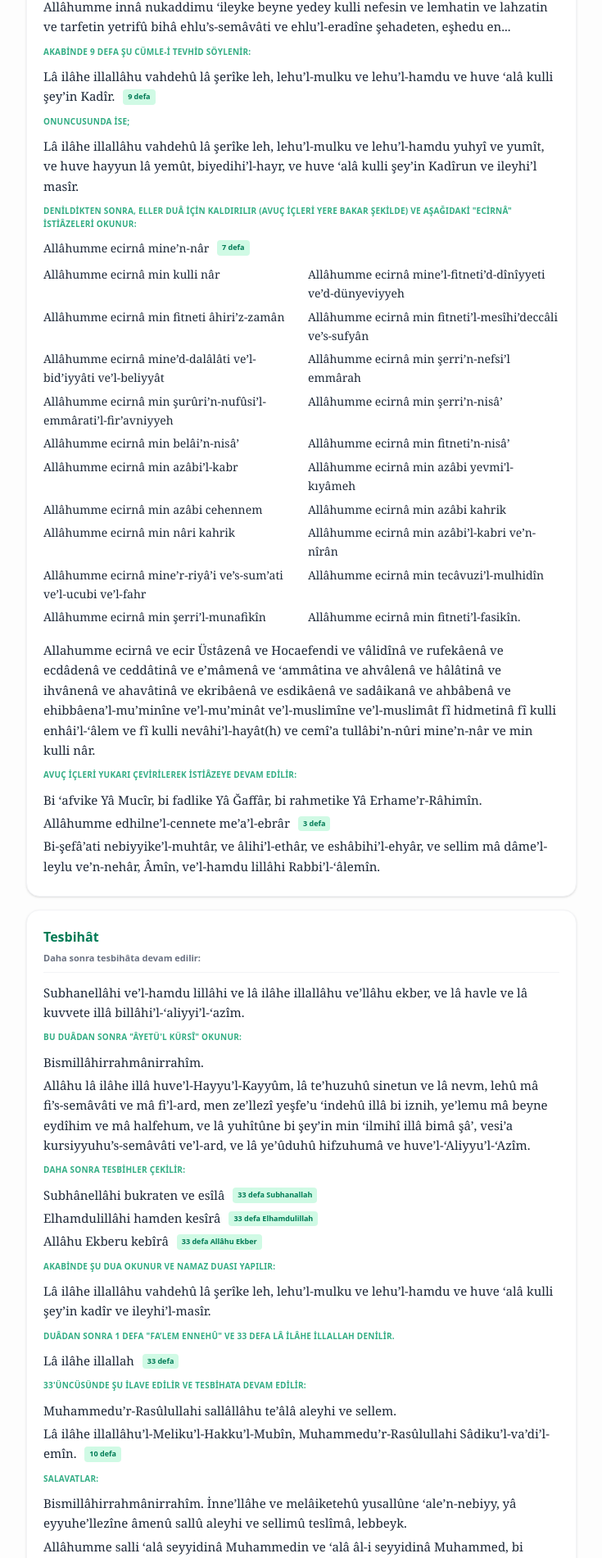
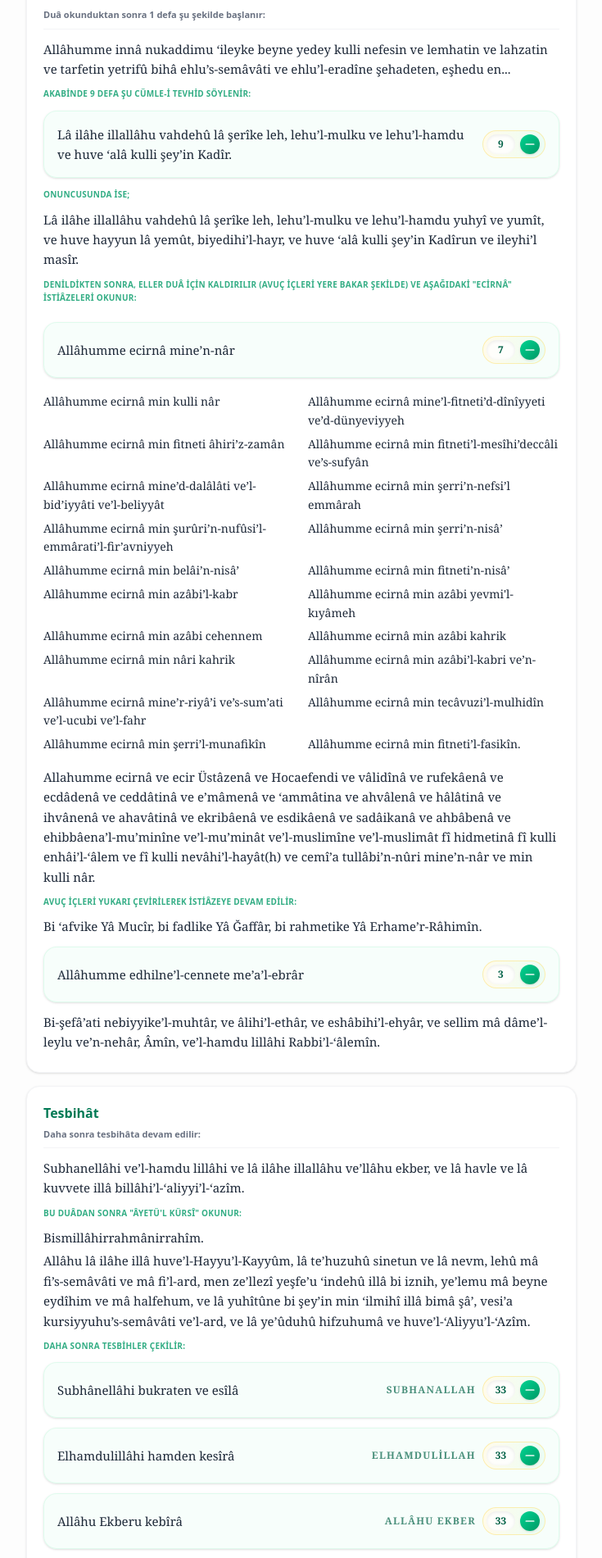
Before and after one commit to imdatce/readcircle-frontend, a Next.js app: page /resources/tesbihat in a window 1280 px wide. Shown: the part 820-2721 px from the top of the page at 82% size, without its empty margins (272-1007 px from the left). Built offline with nearby package versions, Linux system fonts and the light colour scheme.

Commit message:
added zikirmatik to tesbihat

```diff
--- a/app/resources/tesbihat/page.tsx
+++ b/app/resources/tesbihat/page.tsx
@@ -33,10 +33,105 @@ const SectionCard = ({
   </div>
 );
 
-const Badge = ({ children }: { children: React.ReactNode }) => (
-  <span className="inline-flex items-center justify-center font-sans font-bold bg-emerald-100 dark:bg-emerald-900/40 text-emerald-700 dark:text-emerald-400 px-1.5 py-0.5 rounded ml-1.5 align-middle transform -translate-y-px text-[length:calc(9px+var(--font-offset-small))] transition-all">
-    {children}
-  </span>
+// Mini Zikirmatik Bileşeni
+const MiniZikirmatik = ({
+  target,
+  label,
+}: {
+  target: number;
+  label?: string;
+}) => {
+  const [count, setCount] = useState(target);
+  const isCompleted = count === 0;
+
+  return (
+    <div className="inline-flex items-center gap-2 align-middle">
+      {label && (
+        <span className="hidden sm:inline-block text-[10px] sm:text-xs font-bold uppercase tracking-widest text-emerald-800/70 dark:text-emerald-200/60">
+          {label}
+        </span>
+      )}
+
+      <button
+        onClick={() => count > 0 && setCount(count - 1)}
+        disabled={isCompleted}
+        className={`group relative flex items-center gap-1.5 p-1 pr-1.5 rounded-full border transition-all duration-500 select-none ${
+          isCompleted
+            ? "bg-gradient-to-r from-emerald-100 to-teal-50 dark:from-emerald-900/40 dark:to-teal-900/30 border-emerald-200/80 dark:border-emerald-700/50 shadow-[0_0_12px_rgba(16,185,129,0.15)] cursor-default"
+            : "bg-gradient-to-r from-amber-50 to-emerald-50 dark:from-amber-900/20 dark:to-emerald-900/20 border-amber-200/60 dark:border-emerald-800/50 hover:border-emerald-300 dark:hover:border-emerald-600 hover:shadow-md cursor-pointer active:scale-95"
+        }`}
+        style={{ fontSize: "calc(12px + var(--font-offset-small))" }}
+      >
+        <div
+          className={`flex items-center justify-center min-w-[2.2rem] py-0.5 px-2 rounded-full font-bold shadow-[inset_0_1px_4px_rgba(0,0,0,0.08)] transition-colors duration-500 ${
+            isCompleted
+              ? "bg-white/60 dark:bg-black/20 text-emerald-700 dark:text-emerald-300"
+              : "bg-white/80 dark:bg-gray-950/50 text-emerald-800 dark:text-amber-100/90"
+          }`}
+        >
+          {count}
+        </div>
+
+        <div
+          className={`flex items-center justify-center w-6 h-6 rounded-full shadow-sm transition-all duration-300 ${
+            isCompleted
+              ? "bg-emerald-500 text-white shadow-[0_0_8px_rgba(16,185,129,0.5)]"
+              : "bg-gradient-to-br from-emerald-400 to-emerald-600 dark:from-emerald-600 dark:to-emerald-800 text-white group-hover:from-emerald-500 group-hover:to-emerald-700 shadow-[0_2px_5px_rgba(16,185,129,0.25)] group-active:shadow-none"
+          }`}
+        >
+          {isCompleted ? (
+            <svg
+              className="w-3.5 h-3.5"
+              fill="none"
+              viewBox="0 0 24 24"
+              stroke="currentColor"
+            >
+              <path
+                strokeLinecap="round"
+                strokeLinejoin="round"
+                strokeWidth={2.5}
+                d="M5 13l4 4L19 7"
+              />
+            </svg>
+          ) : (
+            <svg
+              className="w-3.5 h-3.5 opacity-90"
+              fill="none"
+              viewBox="0 0 24 24"
+              stroke="currentColor"
+            >
+              <path
+                strokeLinecap="round"
+                strokeLinejoin="round"
+                strokeWidth={3}
+                d="M20 12H4"
+              />
+            </svg>
+          )}
+        </div>
+      </button>
+    </div>
+  );
+};
+
+// YENİ EKLENEN BİLEŞEN: Metni ve Zikirmatiği Aynı Kutuda Tutar
+const ZikirRow = ({
+  text,
+  target,
+  label,
+}: {
+  text: React.ReactNode;
+  target: number;
+  label?: string;
+}) => (
+  <div className="flex items-center justify-between gap-4 bg-emerald-50/40 dark:bg-emerald-900/10 p-3 sm:p-4 rounded-2xl border border-emerald-100/60 dark:border-emerald-800/30 my-3 shadow-sm transition-all hover:shadow-md hover:bg-emerald-50/70 dark:hover:bg-emerald-900/20">
+    <span className="flex-1 text-gray-800 dark:text-gray-200 leading-relaxed font-serif text-[length:calc(15px+var(--font-offset))] transition-all">
+      {text}
+    </span>
+    <div className="shrink-0">
+      <MiniZikirmatik target={target} label={label} />
+    </div>
+  </div>
 );
 
 const Line = ({
@@ -87,15 +182,20 @@ const AyetulKursiVeTesbihler = () => (
       ve lâ ye’ûduhû hifzuhumâ ve huve’l-‘Aliyyu’l-‘Azîm.
     </Line>
     <InstructionText>Daha sonra Tesbihler çekilir:</InstructionText>
-    <Line>
-      Subhânellâhi bukraten ve esîlâ <Badge>33 defa Subhanallah</Badge>
-    </Line>
-    <Line>
-      Elhamdulillâhi hamden kesîrâ <Badge>33 defa Elhamdulillah</Badge>
-    </Line>
-    <Line>
-      Allâhu Ekberu kebîrâ <Badge>33 defa Allâhu Ekber</Badge>
-    </Line>
+
+    {/* ZikirRow ile her bir tesbihi kendi kutusuna aldık */}
+    <ZikirRow
+      text="Subhânellâhi bukraten ve esîlâ"
+      target={33}
+      label="Subhanallah"
+    />
+    <ZikirRow
+      text="Elhamdulillâhi hamden kesîrâ"
+      target={33}
+      label="Elhamdulillah"
+    />
+    <ZikirRow text="Allâhu Ekberu kebîrâ" target={33} label="Allâhu Ekber" />
+
     <InstructionText>
       Akabinde şu dua okunur ve Namaz Duası yapılır:
     </InstructionText>
@@ -111,18 +211,18 @@ const KelimeiTevhidVeSalavat = ({ baslangic }: { baslangic: string }) => (
     <InstructionText>
       Duâdan sonra 1 defa "{baslangic}" ve 33 defa Lâ ilâhe illallah denilir.
     </InstructionText>
-    <Line>
-      Lâ ilâhe illallah <Badge>33 defa</Badge>
-    </Line>
+
+    <ZikirRow text="Lâ ilâhe illallah" target={33} label="Kelime-i Tevhid" />
+
     <InstructionText>
       33'üncüsünde şu ilave edilir ve tesbihata devam edilir:
     </InstructionText>
     <Line>Muhammedu’r-Rasûlullahi sallâllâhu te’âlâ aleyhi ve sellem.</Line>
     {baslangic === "Fa’lem ennehû" && (
-      <Line>
-        Lâ ilâhe illallâhu’l-Meliku’l-Hakku’l-Mubîn, Muhammedu’r-Rasûlullahi
-        Sâdiku’l-va’di’l-emîn. <Badge>10 defa</Badge>
-      </Line>
+      <ZikirRow
+        text="Lâ ilâhe illallâhu’l-Meliku’l-Hakku’l-Mubîn, Muhammedu’r-Rasûlullahi Sâdiku’l-va’di’l-emîn."
+        target={10}
+      />
     )}
     <InstructionText>Salavatlar:</InstructionText>
     <Line>
@@ -130,11 +230,12 @@ const KelimeiTevhidVeSalavat = ({ baslangic }: { baslangic: string }) => (
       ‘ale’n-nebiyy, yâ eyyuhe’llezîne âmenû sallû aleyhi ve sellimû teslîmâ,
       lebbeyk.
     </Line>
-    <Line>
-      Allâhumme salli ‘alâ seyyidinâ Muhammedin ve ‘alâ âl-i seyyidinâ Muhammed,
-      bi ‘adedi kulli dâin ve devâin ve bârik ve sellim ‘aleyhi ve ‘aleyhim
-      kesîrân <Badge>3 defa</Badge> kesîrâ.
-    </Line>
+
+    <ZikirRow
+      text="Allâhumme salli ‘alâ seyyidinâ Muhammedin ve ‘alâ âl-i seyyidinâ Muhammed, bi ‘adedi kulli dâin ve devâin ve bârik ve sellim ‘aleyhi ve ‘aleyhim kesîrân kesîrâ."
+      target={3}
+    />
+
     <Line>
       Salli ve sellim Yâ Rabbi ‘alâ habîbike Muhammedin ve ‘alâ cemî’i’l-enbiyâi
       ve’l-murselîn, ve ‘alâ âl’-i kullin ve sahbi kullin ecme’în, âmîn
@@ -301,9 +402,9 @@ const TercumanIsmiAzam = () => {
 const EcirnaIstiazeleri = () => (
   <>
     <div className="grid grid-cols-1 md:grid-cols-2 gap-x-4 gap-y-1.5 mb-4 text-[length:calc(14px+var(--font-offset))] transition-all">
-      <span className="col-span-full mb-1">
-        Allâhumme ecirnâ mine’n-nâr <Badge>7 defa</Badge>
-      </span>
+      <div className="col-span-full">
+        <ZikirRow text="Allâhumme ecirnâ mine’n-nâr" target={7} />
+      </div>
       <span>Allâhumme ecirnâ min kulli nâr</span>
       <span>Allâhumme ecirnâ mine’l-fitneti’d-dînîyyeti ve’d-dünyeviyyeh</span>
       <span>Allâhumme ecirnâ min fitneti âhiri’z-zamân</span>
@@ -346,9 +447,9 @@ const EcirnaIstiazeleri = () => (
       Bi ‘afvike Yâ Mucîr, bi fadlike Yâ Ğaffâr, bi rahmetike Yâ
       Erhame’r-Râhimîn.
     </Line>
-    <Line>
-      Allâhumme edhilne’l-cennete me’a’l-ebrâr <Badge>3 defa</Badge>
-    </Line>
+
+    <ZikirRow text="Allâhumme edhilne’l-cennete me’a’l-ebrâr" target={3} />
+
     <Line>
       Bi-şefâ’ati nebiyyike’l-muhtâr, ve âlihi’l-ethâr, ve eshâbihi’l-ehyâr, ve
       sellim mâ dâme’l-leylu ve’n-nehâr, Âmîn, ve’l-hamdu lillâhi
@@ -363,7 +464,6 @@ function TesbihatContent() {
   const router = useRouter();
   const searchParams = useSearchParams();
 
-  // URL'deki vakit parametresini yakalıyoruz
   const vakitParam = searchParams.get("vakit") as
     | "sabah"
     | "ogle"
@@ -376,23 +476,18 @@ function TesbihatContent() {
     "sabah" | "ogle" | "ikindi" | "aksam" | "yatsi"
   >("sabah");
 
-  // Font büyütme/küçültme offset değeri (0, 2, 4, 6, 8, 10, 12)
   const [fontOffset, setFontOffset] = useState(0);
 
-  // URL'de parametre varsa aktif sekmeyi ona göre güncelle
   useEffect(() => {
     const validTabs = ["sabah", "ogle", "ikindi", "aksam", "yatsi"];
     if (vakitParam && validTabs.includes(vakitParam)) {
-      // ÇÖZÜM BURADA: ESLint uyarısını aşmak için işlemi mikro-görev kuyruğuna (microtask) alıyoruz.
       Promise.resolve().then(() => setActiveTab(vakitParam));
     }
   }, [vakitParam]);
 
-  // Tarayıcı belleğinden font büyüklüğünü yükle
   useEffect(() => {
     const saved = localStorage.getItem("tesbihat_font_offset");
     if (saved) {
-      // ESLint uyarısını aşmak için işlemi mikro-görev kuyruğuna (microtask) alıyoruz.
       Promise.resolve().then(() => setFontOffset(Number(saved)));
     }
   }, []);
@@ -402,7 +497,6 @@ function TesbihatContent() {
     localStorage.setItem("tesbihat_font_offset", newOffset.toString());
   };
 
-  // Sekmeye tıklandığında hem aktif sekmeyi değiştir hem de URL'i güncelle (paylaşılabilirlik için)
   const handleTabClick = (
     tabId: "sabah" | "ogle" | "ikindi" | "aksam" | "yatsi",
   ) => {
@@ -421,7 +515,7 @@ function TesbihatContent() {
   return (
     <div className="min-h-screen bg-[#FDFDFD] dark:bg-gray-950 py-4 px-3 sm:px-6 lg:px-8">
       <div className="max-w-2xl mx-auto space-y-4">
-        {/* Üst Bar: Başlık, Geri Butonu ve Font Ayarı */}
+        {/* Üst Bar */}
         <div className="flex flex-col sm:flex-row sm:items-center justify-between gap-4">
           <div className="flex items-center gap-3">
             <Link
@@ -452,7 +546,6 @@ function TesbihatContent() {
             </div>
           </div>
 
-          {/* A- / A+ Font Kontrolleri */}
           <div className="flex items-center gap-1 bg-white dark:bg-gray-900 border border-gray-100 dark:border-gray-800 p-1.5 rounded-xl shadow-sm w-fit shrink-0">
             <button
               onClick={() => handleFontChange(Math.max(-8, fontOffset - 2))}
@@ -472,7 +565,7 @@ function TesbihatContent() {
           </div>
         </div>
 
-        {/* Sekmeler (Tabs) */}
+        {/* Sekmeler */}
         <div className="flex overflow-x-auto hide-scrollbar gap-2 pb-2">
           {TABS.map((tab) => (
             <button
@@ -489,7 +582,7 @@ function TesbihatContent() {
           ))}
         </div>
 
-        {/* İÇERİK ALANLARI (CSS Değişkeni İle Font Boyutu Kontrolü) */}
+        {/* İÇERİK ALANLARI */}
         <div
           className="pb-20"
           style={
@@ -506,9 +599,7 @@ function TesbihatContent() {
                 title="Farz Namazından Sonra"
                 instruction="Sabah namazının farzı kılınıp selâm verildikten sonra:"
               >
-                <Line>
-                  Estağfirullâh <Badge>3 defa</Badge>
-                </Line>
+                <ZikirRow text="Estağfirullâh" target={3} />
                 <Line>
                   Allâhumme ente’s-selâmu ve minke’s-selâm, tebârakte Yâ
                   Ze’l-Celâli ve’l İkrâm.
@@ -534,11 +625,12 @@ function TesbihatContent() {
                 <InstructionText>
                   Akabinde 9 defa şu cümle-i tevhid söylenir:
                 </InstructionText>
-                <Line>
-                  Lâ ilâhe illallâhu vahdehû lâ şerîke leh, lehu’l-mulku ve
-                  lehu’l-hamdu ve huve ‘alâ kulli şey’in Kadîr.{" "}
-                  <Badge>9 defa</Badge>
-                </Line>
+
+                <ZikirRow
+                  text="Lâ ilâhe illallâhu vahdehû lâ şerîke leh, lehu’l-mulku ve lehu’l-hamdu ve huve ‘alâ kulli şey’in Kadîr."
+                  target={9}
+                />
+
                 <InstructionText>Onuncusunda ise;</InstructionText>
                 <Line>
                   Lâ ilâhe illallâhu vahdehû lâ şerîke leh, lehu’l-mulku ve
@@ -569,10 +661,10 @@ function TesbihatContent() {
                 title="Aşr-ı Şerif"
                 instruction="Bundan sonra Haşr sûresinin son âyetleri okunur:"
               >
-                <Line>
-                  E’ûzu bi’llahi’s-semî’i’l-‘alîmi mine’ş-şeytânirracîm{" "}
-                  <Badge>3 defa</Badge>
-                </Line>
+                <ZikirRow
+                  text="E’ûzu bi’llahi’s-semî’i’l-‘alîmi mine’ş-şeytânirracîm"
+                  target={3}
+                />
                 <Line>Bismillâhirrahmânirrahîm</Line>
                 <Line>
                   Huve’llâhullezî lâ ilâhe illâhû, ‘Âlimu’l-ğaybi ve’ş-şehâdeti
@@ -600,9 +692,7 @@ function TesbihatContent() {
                 title="Farz Namazından Sonra"
                 instruction="Öğle namazının farzı kılınıp selâm verildikten sonra:"
               >
-                <Line>
-                  Estağfirullâh <Badge>3 defa</Badge>
-                </Line>
+                <ZikirRow text="Estağfirullâh" target={3} />
                 <Line>
                   Allâhumme ente’s-selâmu ve minke’s-selâm, tebârakte Yâ
                   Ze’l-Celâli ve’l İkrâm.
@@ -666,9 +756,7 @@ function TesbihatContent() {
                 title="Farz Namazından Sonra"
                 instruction="İkindi namazının farzı kılınıp selâm verildikten sonra:"
               >
-                <Line>
-                  Estağfirullâh <Badge>3 defa</Badge>
-                </Line>
+                <ZikirRow text="Estağfirullâh" target={3} />
                 <Line>
                   Allâhumme ente’s-selâmu ve minke’s-selâm, tebârakte Yâ
                   Ze’l-Celâli ve’l İkrâm.
@@ -723,9 +811,7 @@ function TesbihatContent() {
                 title="Farz Namazından Sonra"
                 instruction="Akşam namazının farzı kılınıp selâm verildikten sonra:"
               >
-                <Line>
-                  Estağfirullâh <Badge>3 defa</Badge>
-                </Line>
+                <ZikirRow text="Estağfirullâh" target={3} />
                 <Line>
                   Allâhumme ente’s-selâmu ve minke’s-selâm, tebârakte Yâ
                   Ze’l-Celâli ve’l İkrâm.
@@ -743,11 +829,11 @@ function TesbihatContent() {
                 title="Kelime-i Tevhid ve İstiâze"
                 instruction="Sünnetten sonra 1 defa 'Âmennâ biennehû' denilir. Akabinde 9 defa şu cümle-i tevhid söylenir:"
               >
-                <Line>
-                  Lâ ilâhe illallâhu vahdehû lâ şerîke leh, lehu’l-mulku ve
-                  lehu’l-hamdu ve huve ‘alâ kulli şey’in Kadîr.{" "}
-                  <Badge>9 defa</Badge>
-                </Line>
+                <ZikirRow
+                  text="Lâ ilâhe illallâhu vahdehû lâ şerîke leh, lehu’l-mulku ve lehu’l-hamdu ve huve ‘alâ kulli şey’in Kadîr."
+                  target={9}
+                />
+
                 <InstructionText>Onuncusunda ise;</InstructionText>
                 <Line>
                   Lâ ilâhe illallâhu vahdehû lâ şerîke leh, lehu’l-mulku ve
@@ -778,10 +864,10 @@ function TesbihatContent() {
                 title="Aşr-ı Şerif"
                 instruction="Bundan sonra Haşr sûresinin son âyetleri okunur:"
               >
-                <Line>
-                  E’ûzu bi’llahi’s-semî’i’l-‘alîmi mine’ş-şeytânirracîm{" "}
-                  <Badge>3 defa</Badge>
-                </Line>
+                <ZikirRow
+                  text="E’ûzu bi’llahi’s-semî’i’l-‘alîmi mine’ş-şeytânirracîm"
+                  target={3}
+                />
                 <Line>Bismillâhirrahmânirrahîm</Line>
                 <Line>
                   Huve’llâhullezî lâ ilâhe illâhû, ‘Âlimu’l-ğaybi ve’ş-şehâdeti
@@ -809,9 +895,7 @@ function TesbihatContent() {
                 title="Farz Namazından Sonra"
                 instruction="Yatsı namazının farzı kılınıp selâm verildikten sonra:"
               >
-                <Line>
-                  Estağfirullâh <Badge>3 defa</Badge>
-                </Line>
+                <ZikirRow text="Estağfirullâh" target={3} />
                 <Line>
                   Allâhumme ente’s-selâmu ve minke’s-selâm, tebârakte Yâ
                   Ze’l-Celâli ve’l İkrâm.
```
Also changed, not shown: app/resources/page.tsx (+2 -23 lines).
